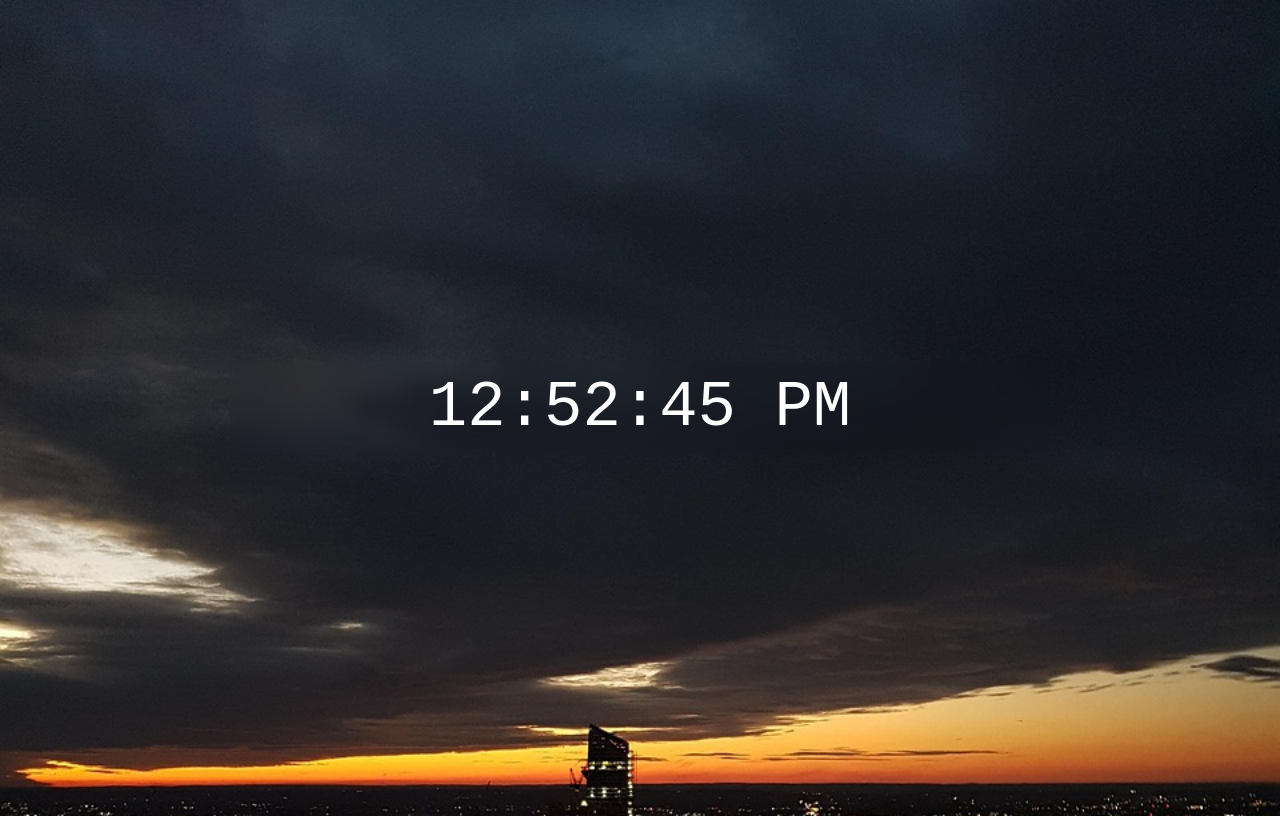
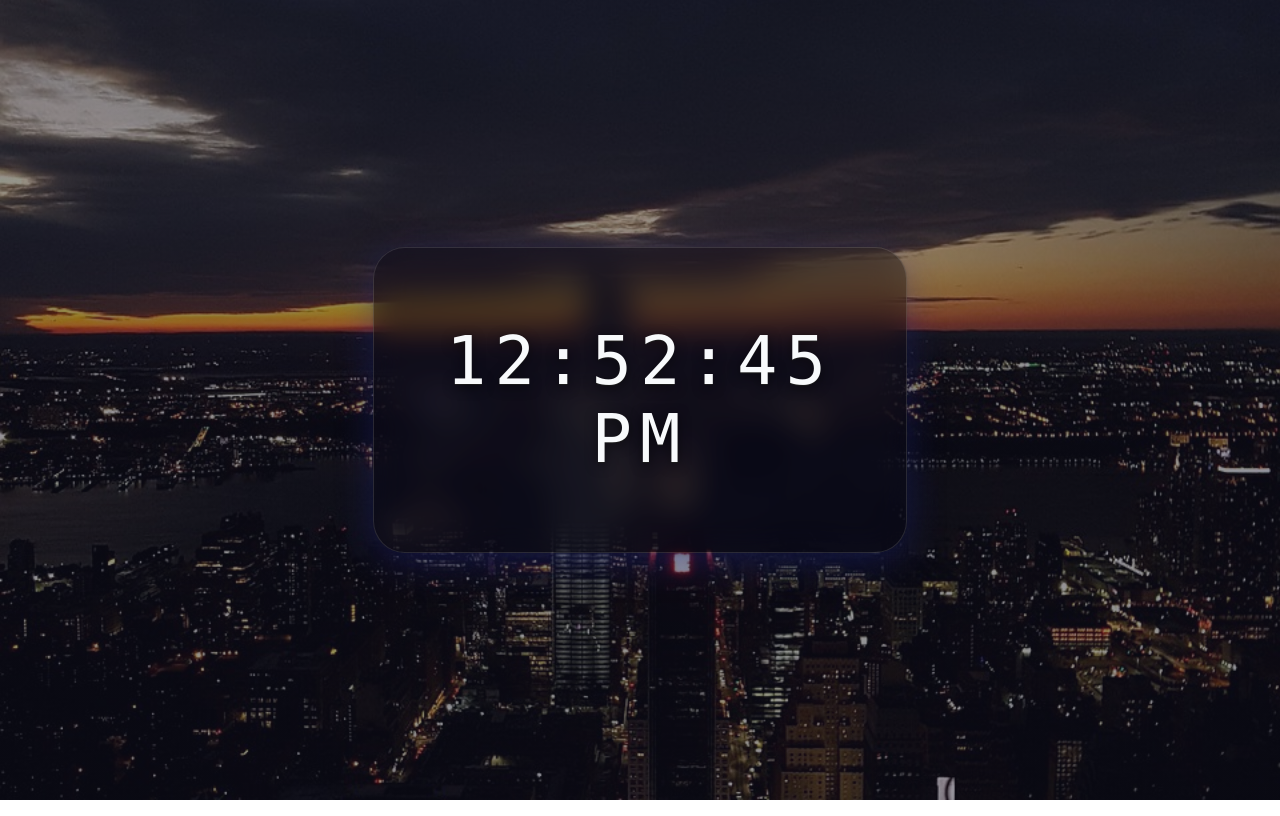
Before and after one commit to Ashis28/my-react1, a React (Vite) app: page / in a window 1280 px wide. Built offline with nearby package versions, Linux system fonts and the light colour scheme.

Commit message:
Improved css using cursor added

```diff
--- a/src/index.css
+++ b/src/index.css
@@ -1,25 +1,69 @@
-body{
-  background-image: url(assets/clockBackground.jpg);
-  background-position: center;
+body {
+  background-image: linear-gradient(
+      rgba(20, 20, 40, 0.45),
+      rgba(20, 20, 40, 0.45)
+    ),
+    url(assets/clockBackground.jpg);
+  background-position: center center;
   background-repeat: no-repeat;
   background-size: cover;
   background-attachment: fixed;
 
+  min-height: 100vh;
+  margin: 0;
+  padding: 0;
+  box-sizing: border-box;
+
   display: flex;
   justify-content: center;
-  height: 100vh;
   align-items: center;
+  font-family: 'Fira Mono', 'Consolas', 'Menlo', monospace;
+  transition: background 0.5s;
 }
 
-.main-container{
-  backdrop-filter: blur(9px);
+.main-container {
+  backdrop-filter: blur(16px) brightness(0.85) saturate(1.1);
+  background: rgba(10, 10, 30, 0.38);
+  border-radius: 32px;
+  box-shadow: 0 10px 36px 0 rgba(31, 38, 135, 0.40), 0 1.5px 4px 0 rgba(0,0,0,0.12);
   text-align: center;
-  padding: 10px;
-  width: 100vh;
+  padding: 40px 56px;
+  width: 420px;
+  max-width: 92vw;
+  transition: box-shadow 0.3s, background 0.3s;
+  border: 1.5px solid rgba(255,255,255,0.12);
 }
 
-.clock-container{
-  color: white;
-  font-size: 4rem;
-  font-family: monospace;
+.main-container:hover {
+  box-shadow: 0 16px 48px 0 rgba(31, 38, 135, 0.55), 0 2px 8px 0 rgba(0,0,0,0.18);
+  background: rgba(20, 20, 50, 0.45);
 }
+
+.clock-container {
+  color: #f8fafc;
+  font-size: 4.2rem;
+  font-family: inherit;
+  letter-spacing: 0.12em;
+  text-shadow: 0 3px 12px rgba(0,0,0,0.55), 0 1px 0 #222;
+  user-select: none;
+  transition: color 0.2s, text-shadow 0.2s;
+  padding: 0.5em 0;
+  border-radius: 12px;
+}
+
+.clock-container:active {
+  color: #ffd700;
+  text-shadow: 0 2px 8px rgba(255,215,0,0.3), 0 1px 0 #222;
+}
+
+@media (max-width: 600px) {
+  .main-container {
+    padding: 18px 4vw;
+    width: 98vw;
+    border-radius: 18px;
+  }
+  .clock-container {
+    font-size: 2.3rem;
+    padding: 0.3em 0;
+  }
+}
```
